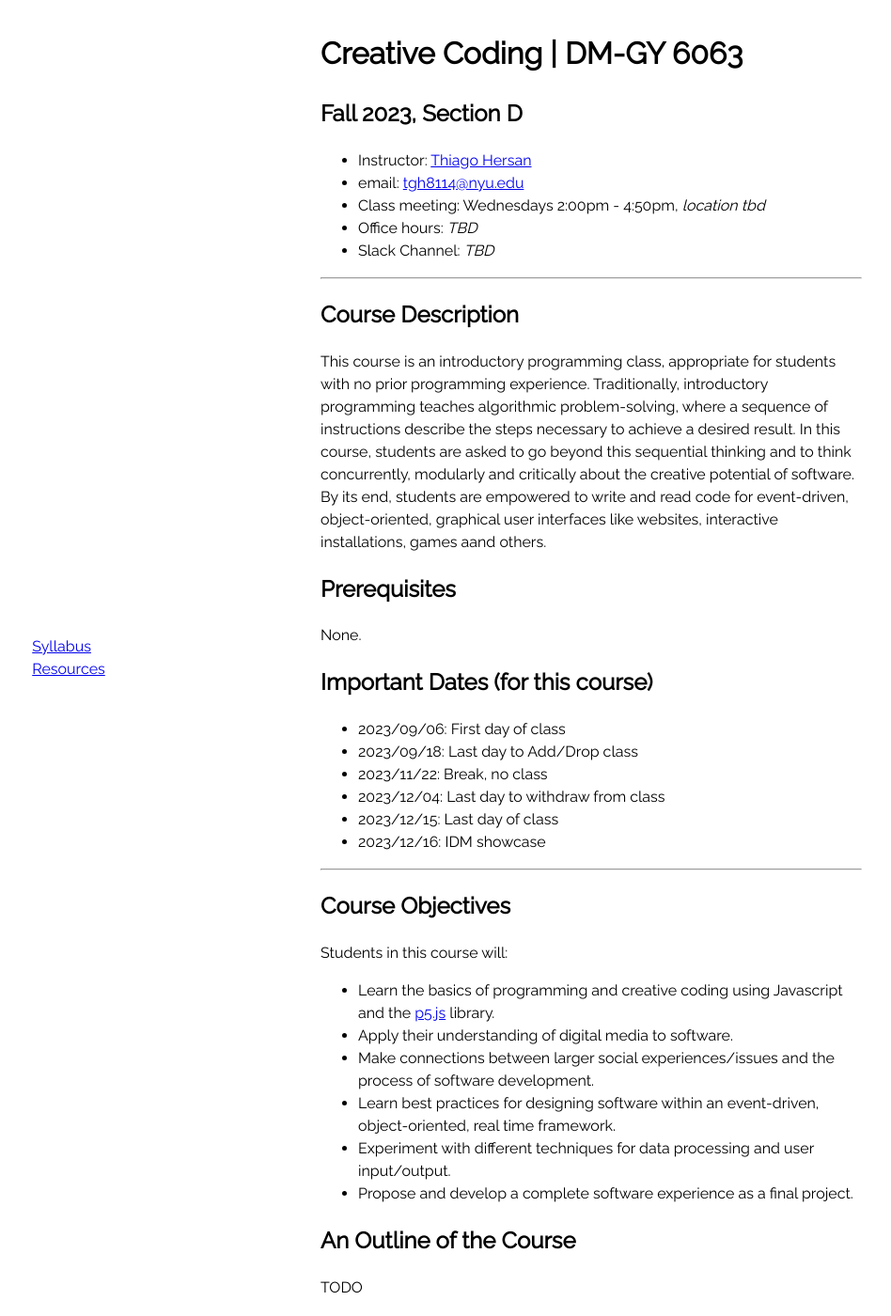
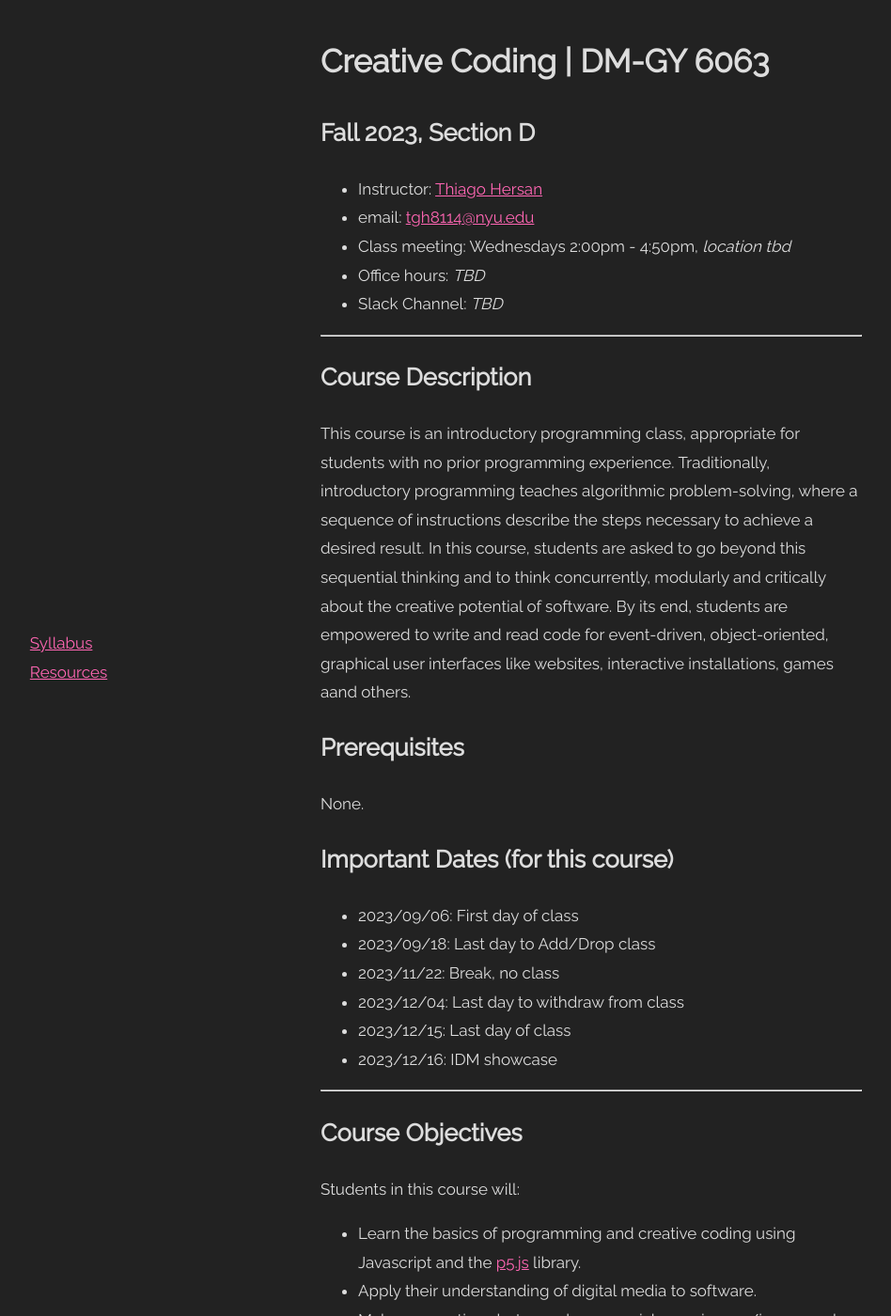
Before and after one commit to DM-GY-6063-2023F-D/DM-GY-6063-2023F-D, a Jekyll site: the page built from README.md, in a window 1280 px wide and 1400 px high. Shown: the whole window at 94% size, without its empty margins (183-1131 px from the left). Built offline with Jekyll 4.4.1, drawn with Linux system fonts in a browser that asks for light colours; some of the changed text lies outside the part shown.

Commit message:
style colors

```diff
--- a/css/main.scss
+++ b/css/main.scss
@@ -6,15 +6,32 @@
 }
 
 html, body {
+  --text-color: #ddd;
+  --text-color-a: #ff66b3;
+  --text-color-a-h: #ff42a1;
+  --bgnd-color: #222;
   margin: 0;
+  background-color: var(--bgnd-color);
   font-family: Raleway;
-  line-height: 1.5;
+  font-size: 17px;
+  line-height: 1.8;
+  color: var(--text-color);
 }
 
 body {
   display: flex;
   flex-direction: row;
   width: 100%;
+}
+
+a {
+  color: var(--text-color-a);
+  &:visited {
+    color: var(--text-color-a);
+  }
+  &:hover {
+    color: var(--text-color-a-h);
+  }
 }
 
 .nav-container {
```
Also changed, not shown: README.md (+2 -2 lines).
